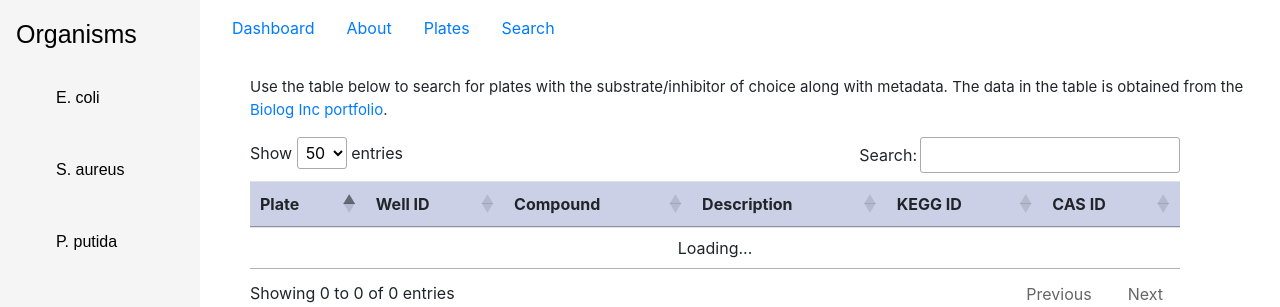
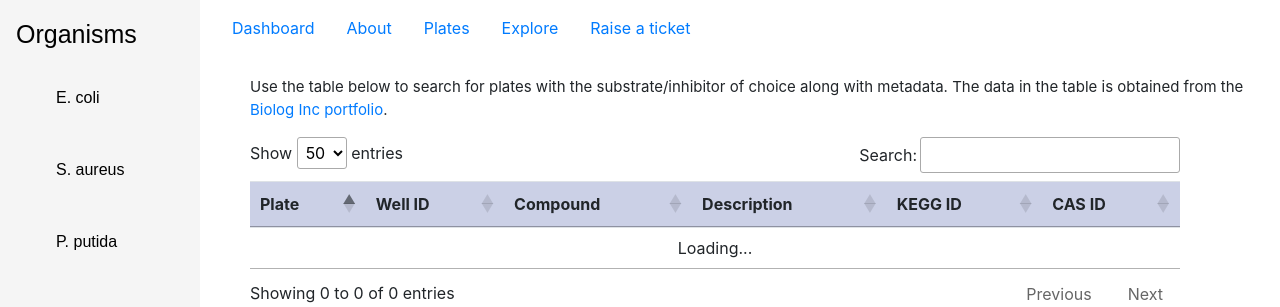
Before and after one commit to Kahuna-flipper/OmnilogDB, a Flask app: page /plates in a window 1280 px wide. Shown: the top 307 px of the page. Run offline with Flask 3, Linux system fonts and the light colour scheme; data that the repository does not hold is empty; some libraries are stand-ins or nearby versions.

Commit message:
added raise ticket option

```diff
--- a/templates/base.html
+++ b/templates/base.html
@@ -73,7 +73,8 @@
           <a class="nav-link" id="a-dashboard" href="{{url_for('index')}}" onclick="dodajAktywne(this)">Dashboard<span class="sr-only">(current)</span></a>
           <a class="nav-link" href="{{url_for('about')}}">About <span class="sr-only">(current)</span></a>
           <a class="nav-link" href="{{url_for('plates')}}">Plates <span class="sr-only">(current)</span></a>
-          <a class="nav-link" href="#">Search <span class="sr-only">(current)</span></a>
+          <a class="nav-link" href="#">Explore <span class="sr-only">(current)</span></a>
+          <a class="nav-link" href="#">Raise a ticket <span class="sr-only">(current)</span></a>
           <ul class="navbar-nav" style="margin-left: auto;font-family: monospace;">
             <li class="nav-item active">
               <!-- <a class="nav-link" href="#">About <span class="sr-only">(current)</span></a> -->
```
